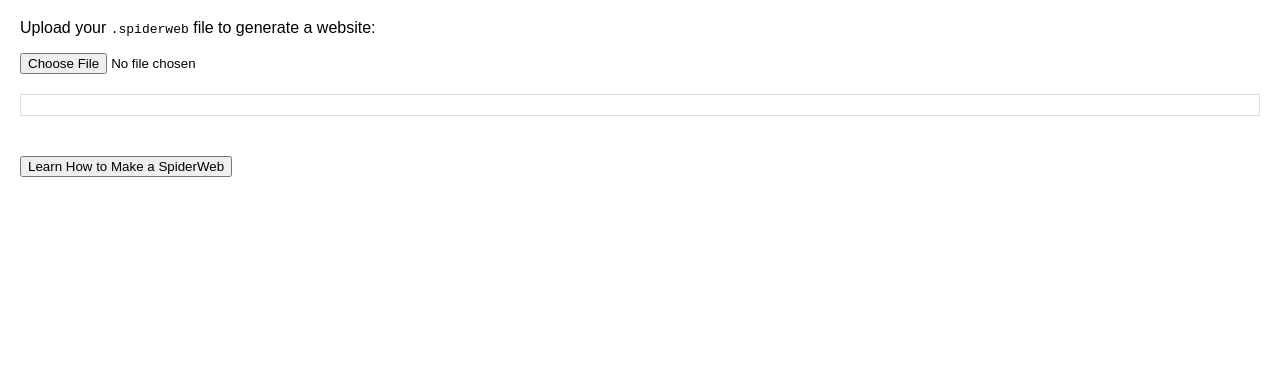
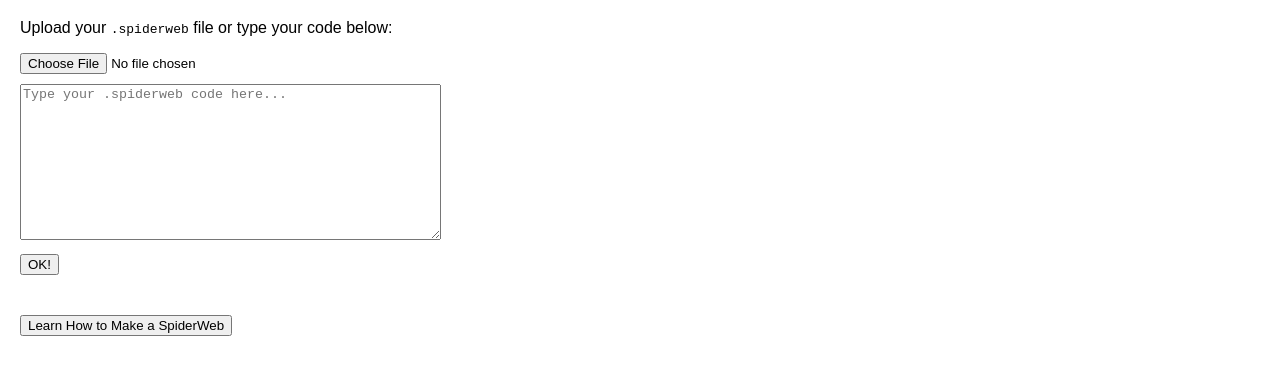
Before and after one commit to totallynotharry/SpiderWeb, a plain HTML site: page index.html in a window 1280 px wide. Shown: the part 61-436 px from the top of the page. Drawn offline with Linux system fonts and the light colour scheme.

Commit message:
Update index.html

```diff
--- a/index.html
+++ b/index.html
@@ -6,14 +6,21 @@
     <title>SpiderWeb</title>
     <style>
         body { font-family: Arial, sans-serif; margin: 20px; }
-        #output { margin-top: 20px; border: 1px solid #ddd; padding: 10px; }
+        #output { display: none; }
+        #inputContainer { margin-bottom: 20px; }
+        #fileInput, #textInput { margin-bottom: 10px; }
         .footer-button { margin-top: 40px; }
     </style>
 </head>
 <body>
     <h1>Are you ready to view your SpiderWeb?</h1>
-    <p>Upload your <code>.spiderweb</code> file to generate a website:</p>
-    <input type="file" id="fileInput" accept=".spiderweb">
+
+    <div id="inputContainer">
+        <p>Upload your <code>.spiderweb</code> file or type your code below:</p>
+        <input type="file" id="fileInput" accept=".spiderweb"><br>
+        <textarea id="textInput" rows="10" cols="50" placeholder="Type your .spiderweb code here..."></textarea><br>
+        <button id="okButton">OK!</button>
+    </div>
 
     <div id="output"></div>
 
```
